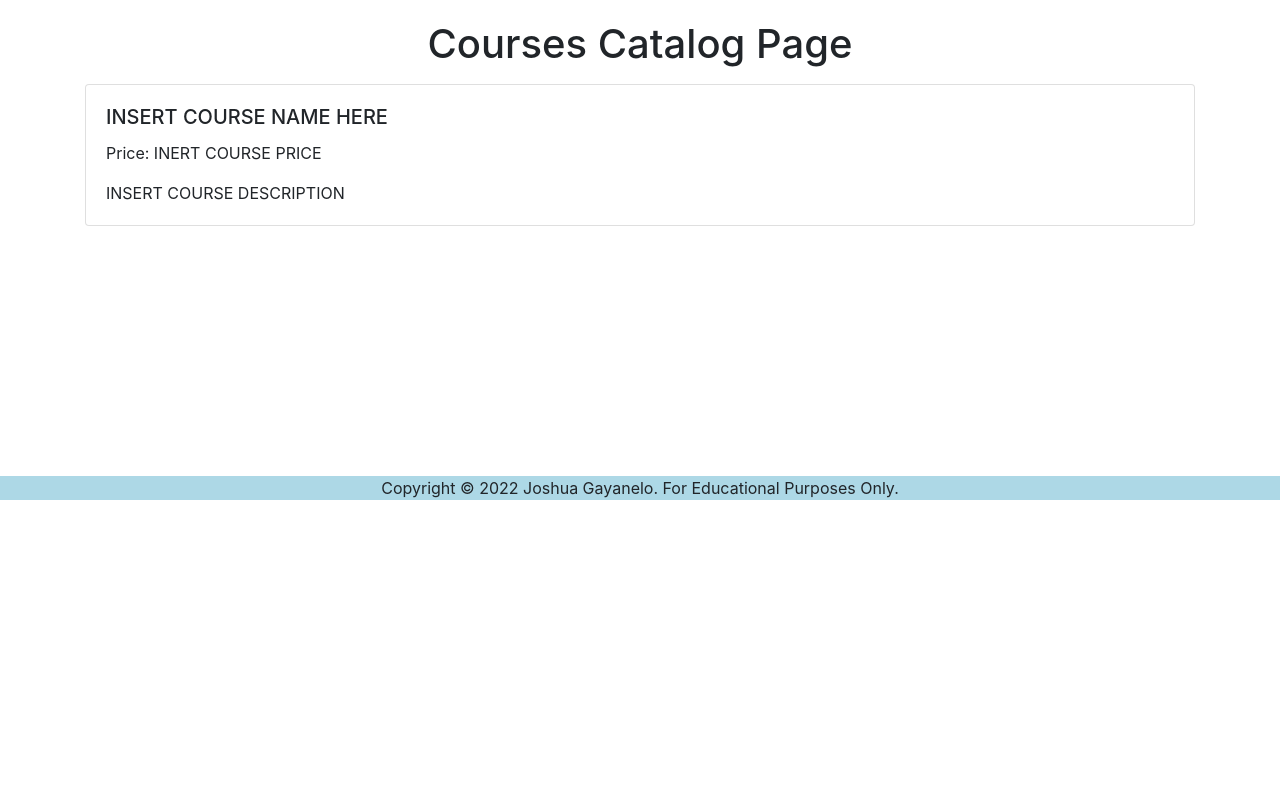
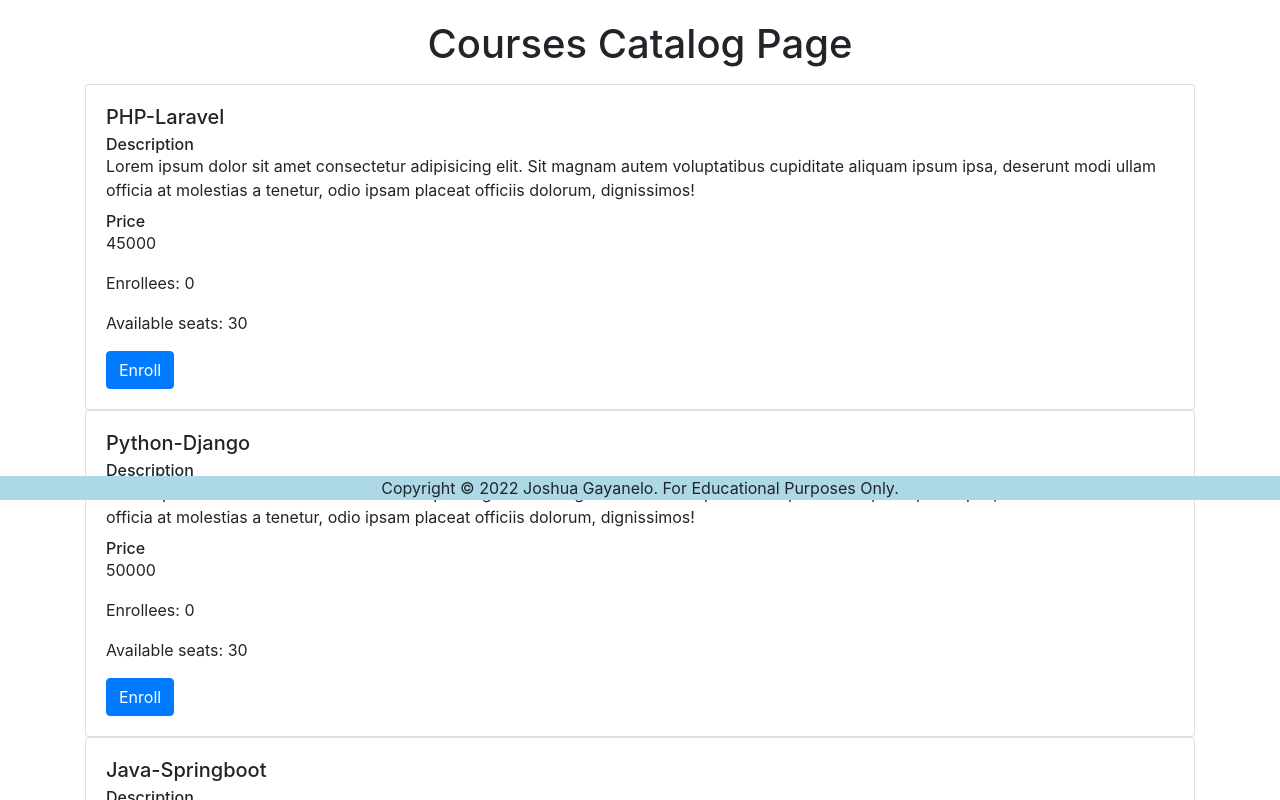
Before and after one commit to joshuagayanelo/jg-ecommerce-capstone3, a React (Create React App) app: page /Courses in a window 1280 px wide. Shown: the part 300-1100 px from the top of the page. Before the commit the page ends 800 px from the top, so only its background shows below. Built offline with nearby package versions, Linux system fonts and the light colour scheme.

Commit message:
activity s46

```diff
--- a/src/components/CourseCard.js
+++ b/src/components/CourseCard.js
@@ -1,19 +1,49 @@
-import { Card as Baraha} from 'react-bootstrap';
+import {useState} from 'react';
+import { Card, Button} from 'react-bootstrap';
+import Swal from 'sweetalert2';
 
-export default function CourseCard() {
+export default function CourseCard({courseProp}) {
+
+
+	// Use the state hook for this component to be able to store its
+	/*
+		Syntax:
+			const [getter, setter] = useSate(initialGetterValue)
+	*/
+
+	const [count, setCount] = useState(0)
+	const [seatCount, setSeatCount] = useState(30)
+
+	function enroll() {
+
+		if(seatCount  == 0){
+			Swal.fire('Ubos na po')
+
+		} else {
+
+			setCount(count + 1)
+			// console.log('Enrollees: ' + count)
+
+			setSeatCount(seatCount - 1)
+			// console.log('Seats ' + seatCount)
+		}
+	}
+
+	// console.log(props.courseProp);
+	const {name, description, price } = courseProp;
+
 	return (
-		<Baraha>
-			<Baraha.Body>
-				<Baraha.Title>
-					INSERT COURSE NAME HERE
-				</Baraha.Title>
-				<Baraha.Text>
-					Price: INERT COURSE PRICE
-				</Baraha.Text>
-				<Baraha.Text>
-					INSERT COURSE DESCRIPTION
-				</Baraha.Text>
-			</Baraha.Body>
-		</Baraha>
+		<Card>
+			<Card.Body>
+				<Card.Title>{name}</Card.Title>
+				<Card.Subtitle>Description</Card.Subtitle>
+				<Card.Text>{description}</Card.Text>
+				<Card.Subtitle>Price</Card.Subtitle>
+				<Card.Text>{price}</Card.Text>
+				<Card.Text>Enrollees: {count}</Card.Text>
+				<Card.Text>Available seats: {seatCount}</Card.Text>
+				<Button variant ="primary" onClick={enroll}>Enroll</Button>
+			</Card.Body>
+		</Card>
 	);
 }
--- /dev/null
+++ b/src/data/coursesData.js
@@ -0,0 +1,33 @@
+const coursesData = [
+	{
+		id: "wdc001",
+		name: "PHP-Laravel",
+		description: "Lorem ipsum dolor sit amet consectetur adipisicing elit. Sit magnam autem voluptatibus cupiditate aliquam ipsum ipsa, deserunt modi ullam officia at molestias a tenetur, odio ipsam placeat officiis dolorum, dignissimos!",
+		price: 45000,
+		onOffer: true
+	},
+	{
+		id: "wdc002",
+		name: "Python-Django",
+		description: "Lorem ipsum dolor sit amet consectetur adipisicing elit. Sit magnam autem voluptatibus cupiditate aliquam ipsum ipsa, deserunt modi ullam officia at molestias a tenetur, odio ipsam placeat officiis dolorum, dignissimos!",
+		price: 50000,
+		onOffer: true
+	},
+	{
+		id: "wdc003",
+		name: "Java-Springboot",
+		description: "Lorem ipsum dolor sit amet consectetur adipisicing elit. Sit magnam autem voluptatibus cupiditate aliquam ipsum ipsa, deserunt modi ullam officia at molestias a tenetur, odio ipsam placeat officiis dolorum, dignissimos!",
+		price: 55000,
+		onOffer: true
+	},
+	{
+		id: "wdc003",
+		name: "Java-Springboot",
+		description: "Lorem ipsum dolor sit amet consectetur adipisicing elit. Sit magnam autem voluptatibus cupiditate aliquam ipsum ipsa, deserunt modi ullam officia at molestias a tenetur, odio ipsam placeat officiis dolorum, dignissimos!",
+		price: 55000,
+		onOffer: true
+	}
+
+]
+
+export default coursesData;
--- a/src/pages/Courses.js
+++ b/src/pages/Courses.js
@@ -1,9 +1,11 @@
 //This page will be use to showcase all the available courses stored in our collection in MOngoDB.
 
 //1. Identify the needed components for this page.
-import CourseCard from './../components/CourseCard';
-import Banner from './../components/Banner';
+import {Fragment} from 'react'
+import CourseCard from '../components/CourseCard';
+import Banner from '../components/Banner';
 import { Container } from 'react-bootstrap';
+import coursesData from '../data/coursesData';
 
     //the comtainer component from bootstrap will be used to add margin around the components inside the page.
 //2. Create a function that will describe the anatomy of the page.
@@ -13,11 +15,22 @@ const bannerCourse = {
 }
 
 export default function Courses(){
+
+    // console.log(coursesData[0])
+
+    const courses = coursesData.map(course => {
+
+        return(
+            <CourseCard key={course.id} courseProp={course} />
+            )
+
+    });
+
     return (
         <Container>
             <Banner bannerData={bannerCourse} />
             <h1 className='text-center mt-3 mb-3'> Courses Catalog Page </h1>
-            <CourseCard/>
+            {courses}
         </Container>
     );
 };
```
